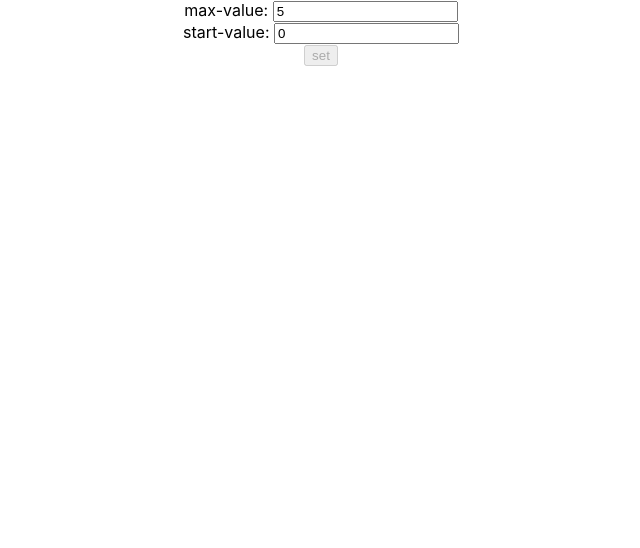
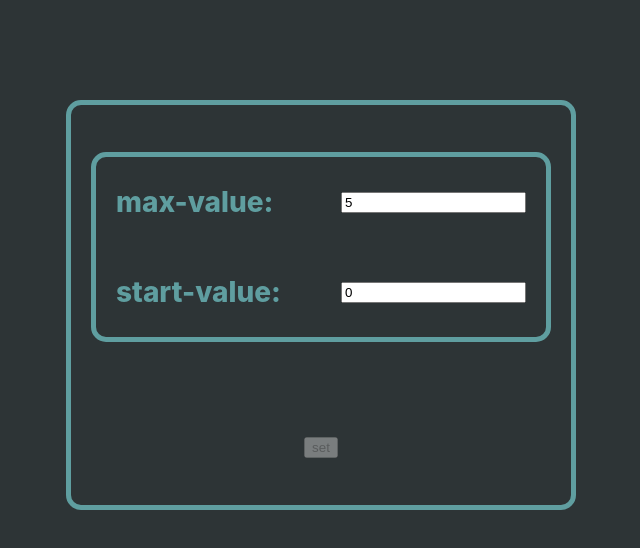
Before and after one commit to pmuzychenko/counter-with-settings, a React (Create React App) app: page / in a window 1280 px wide. Shown: the top 548 px of the page, without its empty margins (319-959 px from the left). Built offline with nearby package versions, Linux system fonts and the light colour scheme.

Commit message:
feat: add styles to Settings and App components

```diff
--- a/src/App.css
+++ b/src/App.css
@@ -1,38 +1,43 @@
+body {
+  background-color: #2d3436;
+}
 .App {
-  text-align: center;
+  display: flex;
+  justify-content: space-between;
+  align-items: center;
 }
 
-.App-logo {
-  height: 40vmin;
-  pointer-events: none;
+.settingsBlock {
+  margin: 100px auto;
+  display: flex;
+  flex-direction: column;
+  justify-content: space-around;
+  align-items: center;
+  width: 500px;
+  height: 400px;
+  background-color: #2d3436;
+  border-radius: 15px;
+  border: 5px solid cadetblue;
+}
+.settings {
+  border: 5px solid cadetblue;
+  width: 450px;
+  height: 180px;
+  border-radius: 15px;
+  display: flex;
+  flex-direction: column;
+  justify-content: space-around;
+  align-items: center;
+  font-size: 28px;
+  font-weight: 800;
+  color: cadetblue;
 }
 
-@media (prefers-reduced-motion: no-preference) {
-  .App-logo {
-    animation: App-logo-spin infinite 20s linear;
-  }
+.maxValue,
+.startValue {
+  width: 410px;
+  display: flex;
+  flex-direction: row;
+  justify-content: space-between;
+  align-items: center;
 }
-
-.App-header {
-  background-color: #282c34;
-  min-height: 100vh;
-  display: flex;
-  flex-direction: column;
-  align-items: center;
-  justify-content: center;
-  font-size: calc(10px + 2vmin);
-  color: white;
-}
-
-.App-link {
-  color: #61dafb;
-}
-
-@keyframes App-logo-spin {
-  from {
-    transform: rotate(0deg);
-  }
-  to {
-    transform: rotate(360deg);
-  }
-}
--- a/src/App.tsx
+++ b/src/App.tsx
@@ -26,6 +26,7 @@ function App() {
 
     return (
         <div className="App">
+            <div className="settingsBlock">
                 <Settings maxValueTitle={maxValueTitle}
                           startValueTitle={startValueTitle}
                           maxValue={maxValue}
@@ -34,10 +35,13 @@ function App() {
                           changeMinValue={changeMinValue}
 
                 />
+                <div className="buttons">
                     <Button title={'set'}
                             disabled={settingsButtonDisabled}
+                    />
+                </div>
+            </div>
 
-            />
         </div>
     );
 }
```
Also changed, not shown: 1 other file (tests, documents, lock files or other folders). Lines whose indentation alone changed are shown as unchanged.
